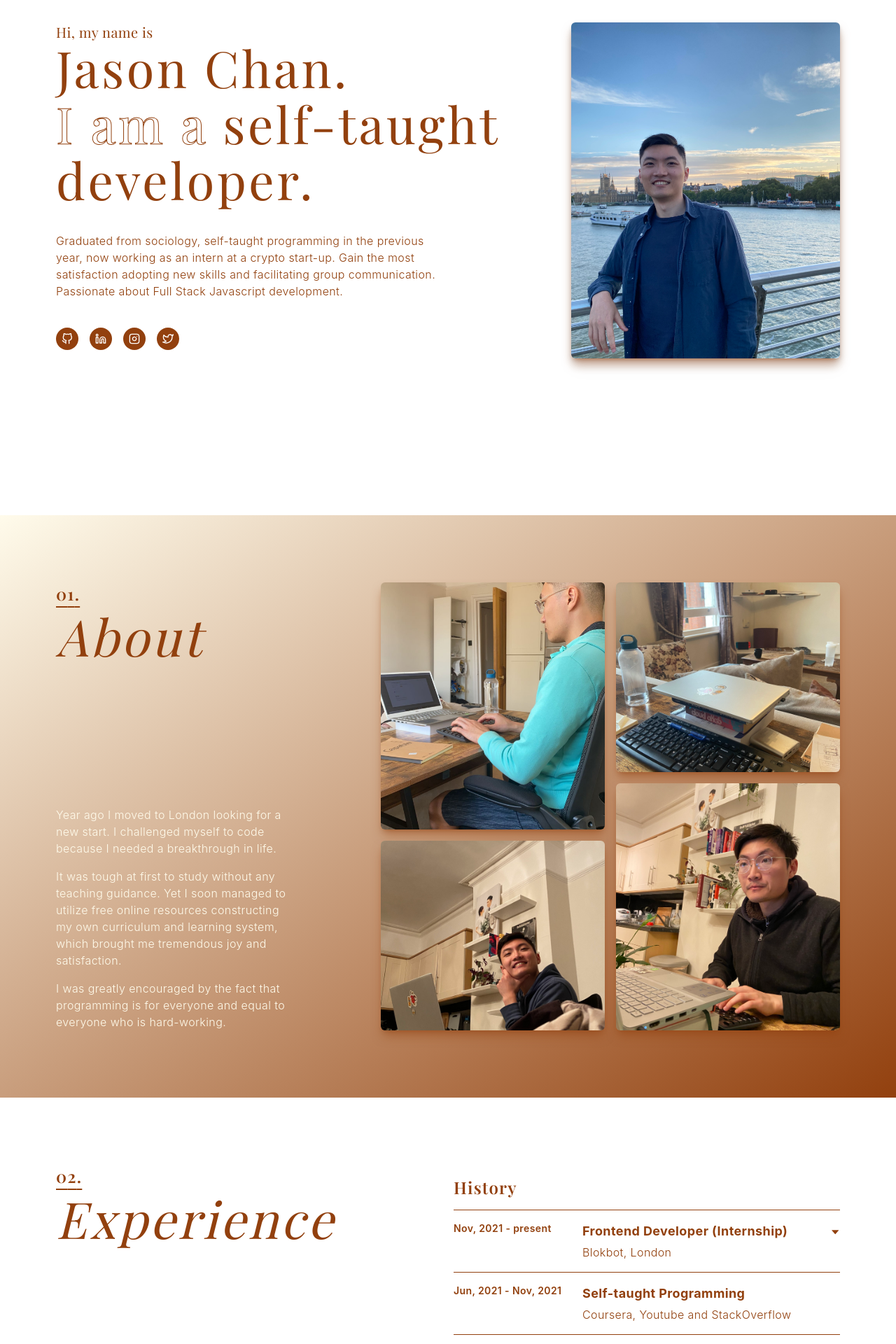
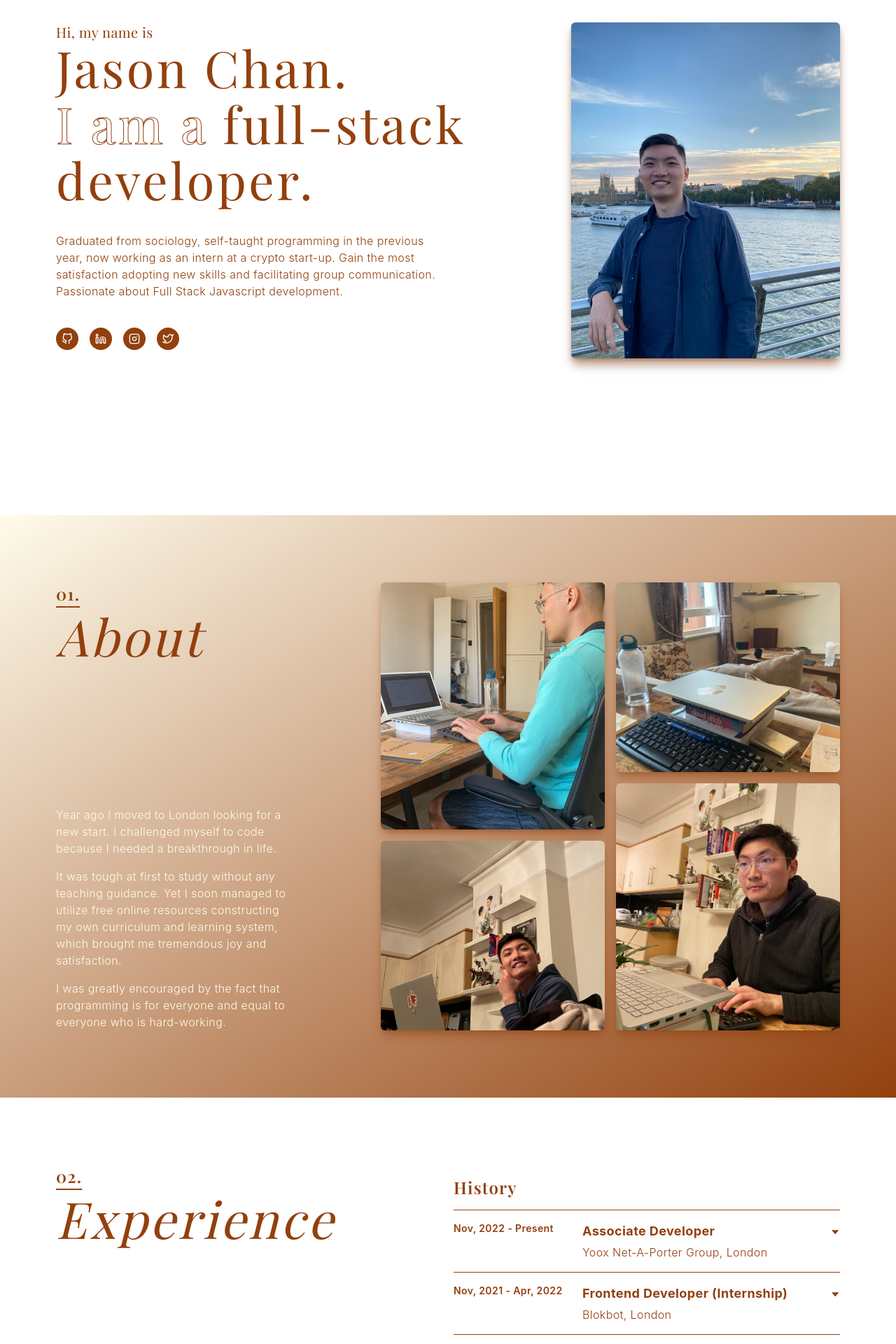
Before and after one commit to jasonchanhk/jasonchanwebsite, a Next.js app: page / in a window 1280 px wide. Shown: the part 160-2080 px from the top of the page at 70% size. Built offline with nearby package versions, Linux system fonts and the light colour scheme; a web font is replaced by a local one.

Commit message:
add ynap experience

```diff
--- a/pages/index.tsx
+++ b/pages/index.tsx
@@ -65,14 +65,25 @@ const skillItems: Array<skillItemsProps> = [
 
 const experienceItems: Array<experienceItemsProps> = [
   {
+    from: 'Nov, 2022',
+    to: 'Present',
+    title: 'Associate Developer',
+    place: 'Yoox Net-A-Porter Group, London',
+    skills: [
+      "Revised our customised bulk reserve and promotion offers features on Salesforce, allowing our agent to personalise deals and discounts for VIPs",
+      "Introduced performance monitoring metrics into casework, provided tracking statistics on reference articles usage and case closing efficiency",
+      "Handled general user inquiries, analyzed and discovered new bugs. Documented all findings to enrich team knowledge"
+    ]
+  },
+  {
     from: 'Nov, 2021',
-    to: 'present',
+    to: 'Apr, 2022',
     title: 'Frontend Developer (Internship)',
     place: 'Blokbot, London',
     skills: [
-      'Building trendy interfaces and interactive charts for users dashboard',
-      'Using Typescript and Next to generate static-site for company website',
-      'Exploring possible application of multiple user management services including JWT, Auth0 and AWS Cognito'
+      'Pair-programmed a new user dashboard visualizing live crypto market data, trading bot performance, and customer portfolio',
+      'Researched on user management services migration, created report analyzing JWT, Auth0 and AWS Cognito',
+      'Updated company’s React-Next-Typescript homepage interface regularly, discussed implementation with web designer'
     ]
   },
   {
@@ -87,8 +98,9 @@ const experienceItems: Array<experienceItemsProps> = [
     title: 'District Councilor ',
     place: 'Eastern District Council, Hong Kong',
     skills: [
-      'Overseeing communal facilities improvement and event budgeting',
-      'Advising owners committee on management crisis and mediating neighborhood dispute to facilitate community harmony'
+      "Founded the pandemic support program and facilitated cross-government collaboration. Vetting for the working group to ensure fair use of emergency reserve.",
+      "Actively consulted community stakeholders' opinions in social events such as parent-teacher day, cyclist events, and knitting workshops. Ensuring quality first-hand advice from all walks of life.",
+      "Advised on council’s public facilities improvement projects, revamping youth center, sport ground, and roads"
     ]
   },
   {
@@ -140,7 +152,7 @@ const Home: NextPage = () => {
               <h1 className={`font-light text-5xl md:text-7xl tracking-wider cursor-default hover:italic ${styles.titletext}`}>Jason Chan.</h1>
               <h1 className={`font-light text-5xl md:text-7xl tracking-wider  ${styles.titletext} pt-2 leading-none`}>
                 <span className={`text-white ${styles.stroketext}`}>I am a </span>
-                <span className='hover:italic cursor-default'>self-taught</span>
+                <span className='hover:italic cursor-default'>full-stack</span>
               </h1>
               <h1 className={`font-light text-5xl md:text-7xl tracking-wider cursor-default hover:italic ${styles.titletext} pt-2 leading-none`}>developer.</h1>
               <div className='text-base font-light pt-10 pb-4 md:py-10 md:w-3/4'>
```
Also changed, not shown: 1 other file (tests, documents, lock files or other folders).
